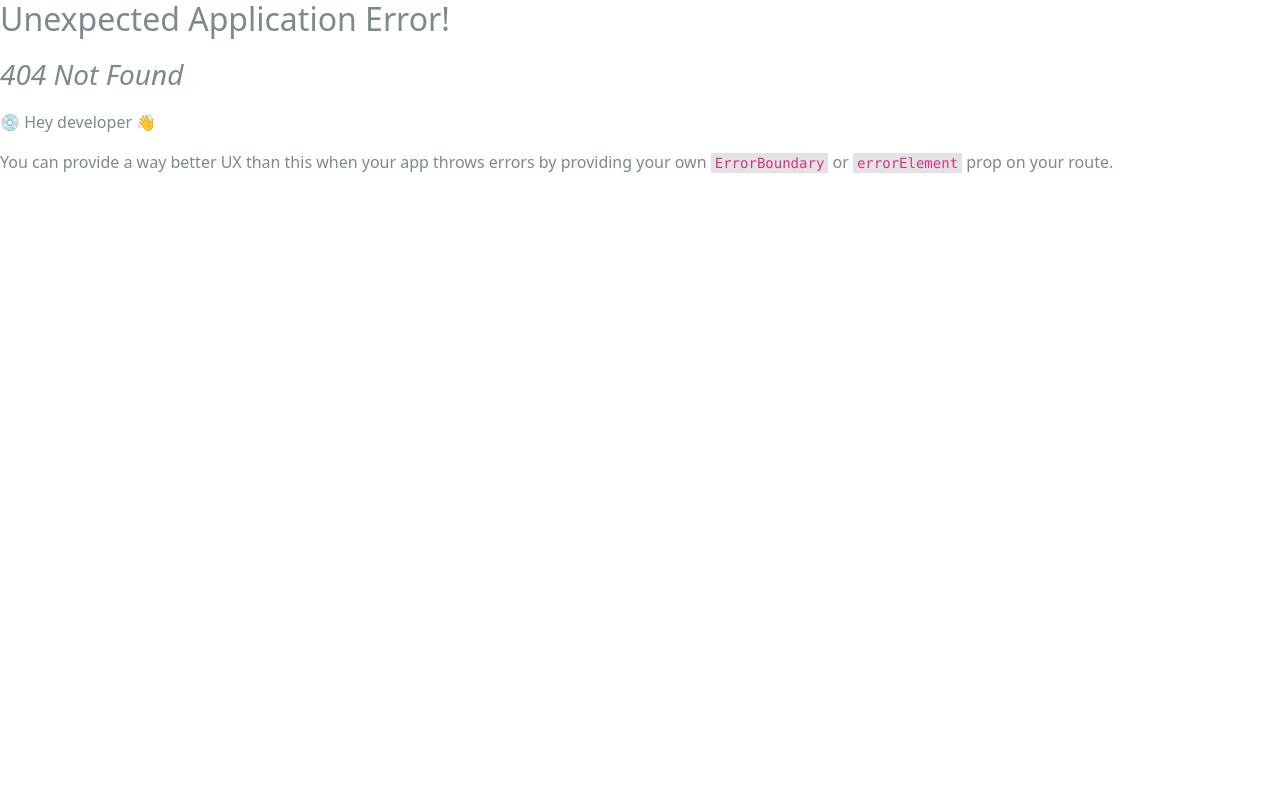
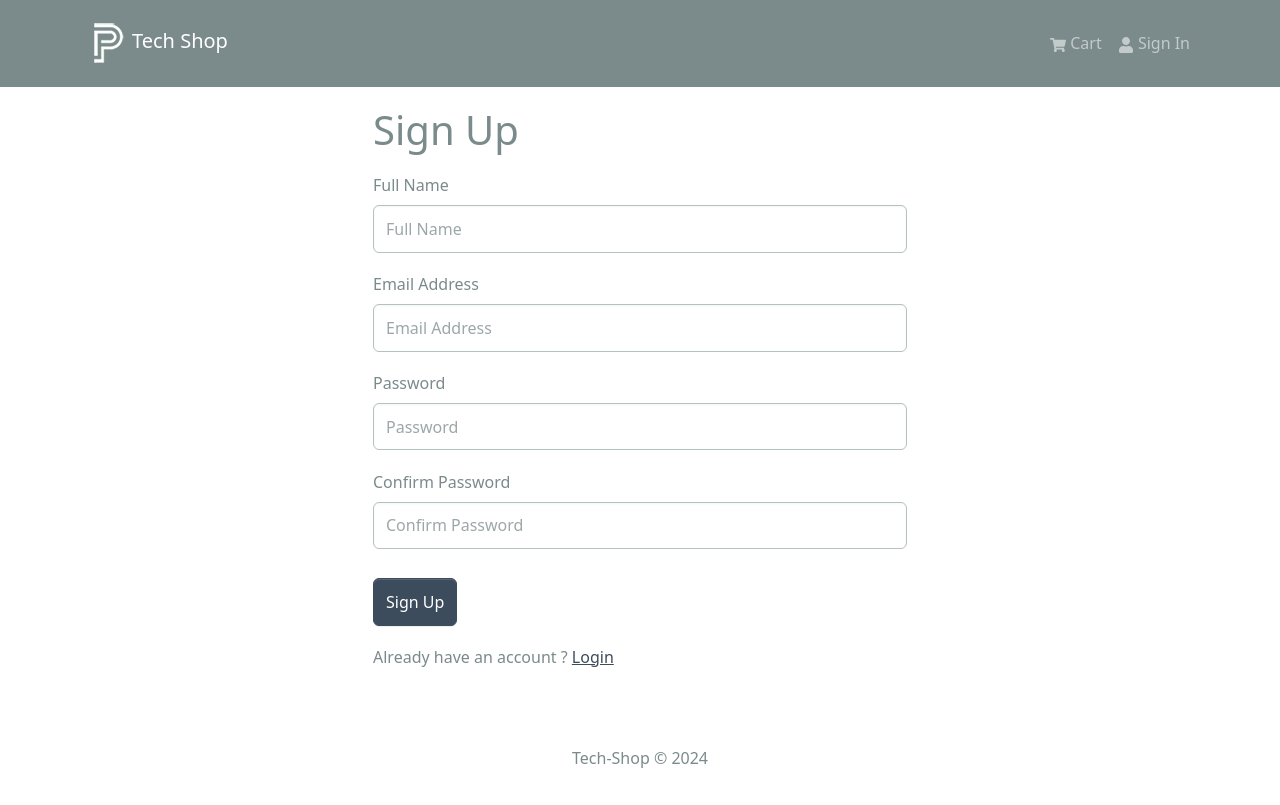
Before and after one commit to rksdevs/tech-shop-v1, a React (Create React App) app in the folder frontend/: page /register in a window 1280 px wide. Before the commit this address had no page. Built offline with nearby package versions, Linux system fonts and the light colour scheme.

Commit message:
Finished login and registration flow both frontend and backend

```diff
--- a/frontend/package.json
+++ b/frontend/package.json
@@ -18,6 +18,7 @@
     "react-router-bootstrap": "^0.26.2",
     "react-router-dom": "^6.21.1",
     "react-scripts": "5.0.1",
+    "react-toastify": "^10.0.4",
     "web-vitals": "^2.1.4"
   },
   "scripts": {
--- a/frontend/src/App.js
+++ b/frontend/src/App.js
@@ -1,6 +1,8 @@
 import React from 'react'
 import { Container } from 'react-bootstrap';
 import { Outlet } from 'react-router-dom';
+import {ToastContainer} from 'react-toastify';
+import 'react-toastify/dist/ReactToastify.css';
 import Header from './Components/Header';
 import Footer from './Components/Footer';
 
@@ -15,6 +17,7 @@
           </Container>
         </main>
         <Footer />
+        <ToastContainer />
     </>
   )
 }
--- a/frontend/src/Components/Header.jsx
+++ b/frontend/src/Components/Header.jsx
@@ -1,12 +1,32 @@
 import React from "react";
-import { Badge, Navbar, Nav, Container } from "react-bootstrap";
+import { Badge, Navbar, Nav, Container, NavDropdown } from "react-bootstrap";
 import { FaShoppingCart, FaUser } from "react-icons/fa";
 import { LinkContainer } from "react-router-bootstrap";
-import { useSelector } from "react-redux";
+import { useSelector, useDispatch } from "react-redux";
+import { useNavigate } from "react-router-dom";
+import { useLogoutMutation } from "../slices/usersApiSlice";
+import { logout } from "../slices/authSlice";
 import logo from "../assets/logo.png";
 
 const Header = () => {
   const { cartItems } = useSelector((state) => state.cart);
+  const { userInfo } = useSelector((state) => state.auth);
+
+  const dispatch = useDispatch();
+  const navigate = useNavigate();
+
+  const [logoutApiCall] = useLogoutMutation();
+
+  const logoutHandler = async(e) => {
+    e.preventDefault();
+    try {
+      await logoutApiCall().unwrap();
+      dispatch(logout());
+      navigate('/login');
+    } catch (error) {
+      console.log(error)
+    }
+  }
   return (
     <header>
       <Navbar bg="dark" variant="dark" expand="md" collapseOnSelect>
@@ -30,11 +50,24 @@
                   )}
                 </Nav.Link>
               </LinkContainer>
-              <LinkContainer to="/login">
+              {userInfo ? (
+                <NavDropdown title= {userInfo.name} className="userName">
+                  <LinkContainer to="/profile">
+                    <NavDropdown.Item >
+                      Profile
+                    </NavDropdown.Item>
+                  </LinkContainer>
+                  <NavDropdown.Item onClick={logoutHandler}>
+                    Logout
+                  </NavDropdown.Item>
+                </NavDropdown>
+              ) : (
+                <LinkContainer to="/login">
                 <Nav.Link>
                   <FaUser /> Sign In
                 </Nav.Link>
               </LinkContainer>
+              )}
             </Nav>
           </Navbar.Collapse>
         </Container>
--- a/frontend/src/Screens/LoginScreen.jsx
+++ b/frontend/src/Screens/LoginScreen.jsx
@@ -1,7 +1,74 @@
-import React from "react";
+import { useState, useEffect } from "react";
+import {Link, useNavigate, useLocation} from 'react-router-dom';
+import {Form, Button, Row, Col} from 'react-bootstrap';
+import { useDispatch, useSelector } from "react-redux";
+import FormContainer from '../Components/FormContainer';
+import Loader from "../Components/Loader";
+import {useLoginMutation} from '../slices/usersApiSlice';
+import { setCredentials } from "../slices/authSlice";
+import {toast} from 'react-toastify';
 
 const LoginScreen = () => {
-  return <div>LoginScreen</div>;
+  const [email, setEmail] = useState('');
+  const [password, setPassword] = useState('');
+
+  const dispatch = useDispatch();
+  const navigate = useNavigate();
+
+  const [login, {isLoading}] = useLoginMutation();
+
+  const { userInfo } = useSelector((state)=> state.auth);
+
+  const { search } = useLocation();
+  const sp = new URLSearchParams(search);
+  const redirect = sp.get('redirect') || '/';
+
+  useEffect(()=>{
+    if(userInfo) {
+      navigate(redirect);
+    }
+  }, [userInfo, redirect, navigate])
+
+  const submitHandler = async(e) =>{
+    e.preventDefault();
+    try {
+      //send login from userApiSlice
+      const res = await login({email, password}).unwrap(); //what is unwrap used for - to unwrap a promise as this returns a promise
+
+      //set credentials from auth slice
+      dispatch(setCredentials({...res}));
+      //navigate to rediect if any
+      navigate(redirect);
+    } catch (error) {
+      toast.error(error?.data?.message || error.message);
+    }
+  }
+
+  return (
+    <FormContainer>
+      <h1>Sign In</h1>
+
+      <Form onSubmit={submitHandler}>
+        <Form.Group controlId="email" className="my-3">
+          <Form.Label>Email Address</Form.Label>
+          <Form.Control type="email" placeholder="Email Address" value={email} onChange={(e)=>setEmail(e.target.value)}></Form.Control>
+        </Form.Group>
+
+        <Form.Group controlId="password" className="my-3">
+          <Form.Label>Password</Form.Label>
+          <Form.Control type="password" placeholder="password Address" value={password} onChange={(e)=>setPassword(e.target.value)}></Form.Control>
+        </Form.Group>
+
+        <Button type="submit" variant="primary" className="mt-2">Sign In</Button>
+
+        {isLoading && <Loader />}
+      </Form>
+
+      <Row className="py-3">
+        <Col>New Customer ? <Link to={redirect ? `/register?redirect=${redirect}` : '/register'}>Register</Link></Col>
+      </Row>
+    </FormContainer>
+  );
 };
 
 export default LoginScreen;
--- /dev/null
+++ b/frontend/src/Screens/RegisterScreen.jsx
@@ -0,0 +1,90 @@
+import { useState, useEffect } from "react";
+import {Link, useNavigate, useLocation} from 'react-router-dom';
+import {Form, Button, Row, Col} from 'react-bootstrap';
+import { useDispatch, useSelector } from "react-redux";
+import FormContainer from '../Components/FormContainer';
+import Loader from "../Components/Loader";
+import {useRegisterMutation} from '../slices/usersApiSlice';
+import { setCredentials } from "../slices/authSlice";
+import {toast} from 'react-toastify';
+
+const RegisterScreen = () => {
+  const [name, setName] = useState('');
+  const [email, setEmail] = useState('');
+  const [password, setPassword] = useState('');
+  const [confirmPassword, setConfirmPassword] = useState('');
+
+  const dispatch = useDispatch();
+  const navigate = useNavigate();
+
+  const [register, {isLoading}] = useRegisterMutation();
+
+  const { userInfo } = useSelector((state)=> state.auth);
+
+  const { search } = useLocation();
+  const sp = new URLSearchParams(search);
+  const redirect = sp.get('redirect') || '/';
+
+  useEffect(()=>{
+    if(userInfo) {
+      navigate(redirect);
+    }
+  }, [userInfo, redirect, navigate])
+
+  const submitHandler = async(e) =>{
+    e.preventDefault();
+    if (password !== confirmPassword) {
+      toast.error("Passwords do not match");
+      return;
+    } else {
+      try {
+        //send login from userApiSlice
+        const res = await register({name, email, password}).unwrap(); //what is unwrap used for - to unwrap a promise as this returns a promise
+
+        //set credentials from auth slice
+        dispatch(setCredentials({...res}));
+        //navigate to rediect if any
+        navigate(redirect);
+      } catch (error) {
+        toast.error(error?.data?.message || error.message);
+      }
+    }
+  }
+
+  return (
+    <FormContainer>
+      <h1>Sign Up</h1>
+      <Form onSubmit={submitHandler}>
+        <Form.Group controlId="name" className="my-3">
+          <Form.Label>Full Name</Form.Label>
+          <Form.Control type="text" placeholder="Full Name" value={name} onChange={(e)=>setName(e.target.value)}></Form.Control>
+        </Form.Group>
+
+        <Form.Group controlId="email" className="my-3">
+          <Form.Label>Email Address</Form.Label>
+          <Form.Control type="email" placeholder="Email Address" value={email} onChange={(e)=>setEmail(e.target.value)}></Form.Control>
+        </Form.Group>
+
+        <Form.Group controlId="password" className="my-3">
+          <Form.Label>Password</Form.Label>
+          <Form.Control type="password" placeholder="Password" value={password} onChange={(e)=>setPassword(e.target.value)}></Form.Control>
+        </Form.Group>
+
+        <Form.Group controlId="confirmPassword" className="my-3">
+          <Form.Label>Confirm Password</Form.Label>
+          <Form.Control type="password" placeholder="Confirm Password" value={confirmPassword} onChange={(e)=>setConfirmPassword(e.target.value)}></Form.Control>
+        </Form.Group>
+
+        <Button type="submit" variant="primary" className="mt-2">Sign Up</Button>
+
+        {isLoading && <Loader />}
+      </Form>
+
+      <Row className="py-3">
+        <Col>Already have an account ? <Link to={redirect ? `/login?redirect=${redirect}` : '/login'}>Login</Link></Col>
+      </Row>
+    </FormContainer>
+  );
+};
+
+export default RegisterScreen;
--- a/frontend/src/index.js
+++ b/frontend/src/index.js
@@ -9,6 +9,8 @@
 import HomeScreen from './Screens/HomeScreen';
 import ProductScreen from './Screens/ProductScreen';
 import CartScreen from './Screens/CartScreen';
+import LoginScreen from './Screens/LoginScreen';
+import RegisterScreen from './Screens/RegisterScreen';
 import store from './store';
 
 const router = createBrowserRouter(
@@ -17,6 +19,8 @@
       <Route index={true} path='/' element={<HomeScreen />} />
       <Route path='/product/:id' element={<ProductScreen />} />
       <Route path='/cart' element={<CartScreen />} />
+      <Route path='/login' element={<LoginScreen />} />
+      <Route path='/register' element={<RegisterScreen />} />
     </Route>
   )
 )
--- a/frontend/src/slices/authSlice.js
+++ b/frontend/src/slices/authSlice.js
@@ -11,10 +11,14 @@
         setCredentials: (state, action) => {
             state.userInfo = action.payload;
             localStorage.setItem('userInfo', JSON.stringify(action.payload));
+        },
+        logout: (state, action) => {
+            state.userInfo = null;
+            localStorage.removeItem('userInfo')
         }
     }
 })
 
-export const {setCredentials} = authSlice.actions;
+export const {setCredentials, logout} = authSlice.actions;
 
 export default authSlice.reducer;
--- a/frontend/src/slices/usersApiSlice.js
+++ b/frontend/src/slices/usersApiSlice.js
@@ -10,7 +10,20 @@
                 body: data
             }),
         }),
+        register: builder.mutation({
+            query: (data)=> ({
+                url: `${USERS_URL}`,
+                method: 'POST',
+                body: data,
+            })
+        }),
+        logout: builder.mutation({
+            query: () => ({
+                url: `${USERS_URL}/logout`,
+                method: 'POST'
+            }),
+        })
     })
 })
 
-export const {useLoginMutation} = usersApiSlice;
+export const {useLoginMutation, useLogoutMutation, useRegisterMutation} = usersApiSlice;
```
Also changed, not shown: 1 other file (tests, documents, lock files or other folders).
